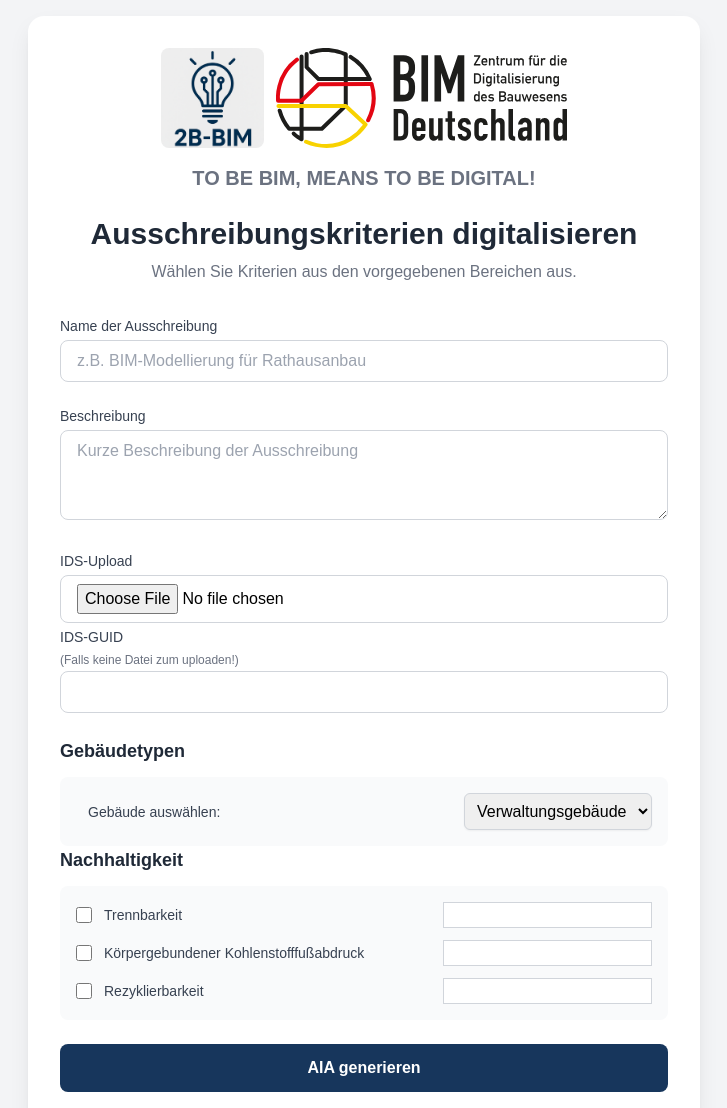
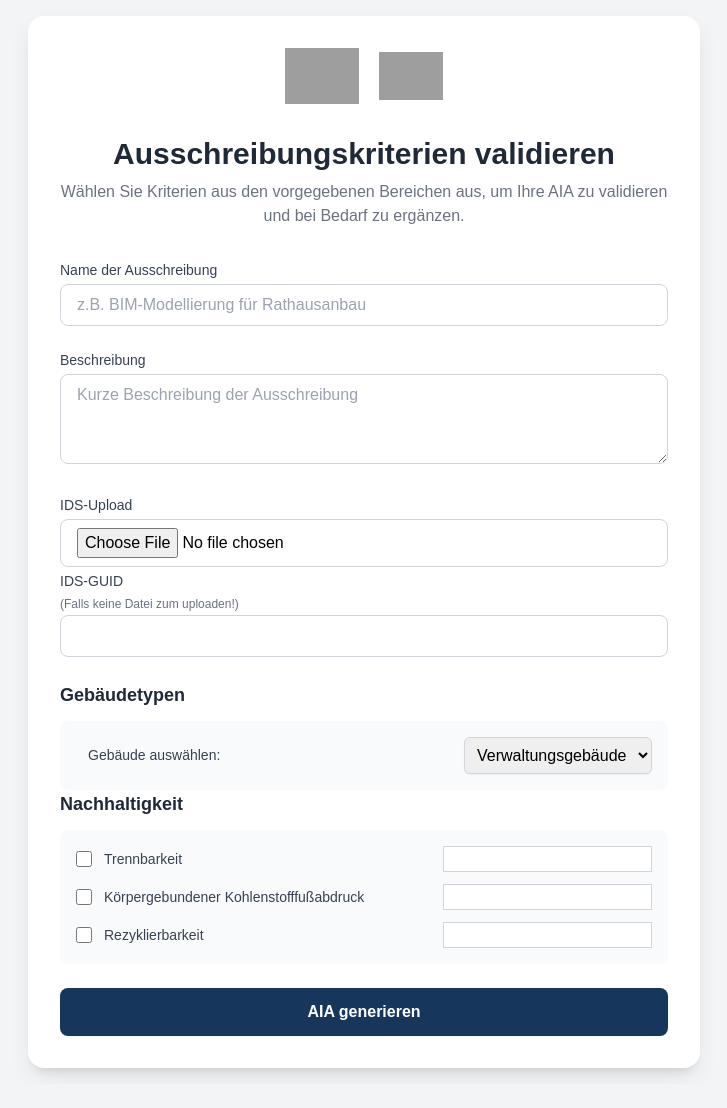
Before and after one commit to ninakraut/hackathon2025, a Flask app: page / in a window 1280 px wide. Shown: the top 1108 px of the page, without its empty margins (276-1003 px from the left). After the commit the page ends 1076 px from the top, so only its background shows below. Run offline with Flask 3, Linux system fonts and the light colour scheme; some libraries are stand-ins or nearby versions; grey boxes are pictures that could not be loaded.

Commit message:
Changed logos to RUB + IIB

```diff
--- a/templates/index.html
+++ b/templates/index.html
@@ -24,23 +24,19 @@
     .rub-blue-text {
         color: #17365c;
     }
-    .logo{
-        height: 100px
-    }
 </style>
 {% endblock %}
 
 {% block content %}
     <!-- Hauptcontainer für die Anwendung -->
     <div class="bg-white rounded-2xl container-shadow p-8 w-full max-w-2xl">
-        <div class="flex justify-center mb-4">
+        <div class="flex justify-center mb-8 items-center">
             <!-- BIM Deutschland Logo als Platzhalter -->
-            <img src="{{ url_for('static', filename="logo_2bbim.png") }}" alt="2B-Bim Logo" class="logo rounded-lg mr-3">
-            <img src="{{ url_for('static', filename="logo.svg") }}" alt="BIM Deutschland Logo" class="logo rounded-lg">
+            <img src="{{ url_for('static', filename="Logo_IIB.png") }}" alt="Informatik im Bauwesen Logo" class="max-h-14 mr-5">
+            <img src="{{ url_for('static', filename="Logo_RUB.jpg") }}" alt="Ruhr-Uni Bochum Logo" class="max-h-12">
         </div>
-        <h3 class="text-xl font-bold text-gray-500 text-center mb-6">TO BE BIM, MEANS TO BE DIGITAL!</h3>
-        <h1 class="text-3xl font-bold text-gray-800 text-center mb-2">Ausschreibungskriterien digitalisieren</h1>
-        <p class="text-gray-500 text-center mb-8">Wählen Sie Kriterien aus den vorgegebenen Bereichen aus.</p>
+        <h1 class="text-3xl font-bold text-gray-800 text-center mb-2">Ausschreibungskriterien validieren</h1>
+        <p class="text-gray-500 text-center mb-8">Wählen Sie Kriterien aus den vorgegebenen Bereichen aus, um Ihre AIA zu validieren und bei Bedarf zu ergänzen.</p>
 
         <!-- Formular zum Erfassen der Daten -->
         <div id="form-container">
```
